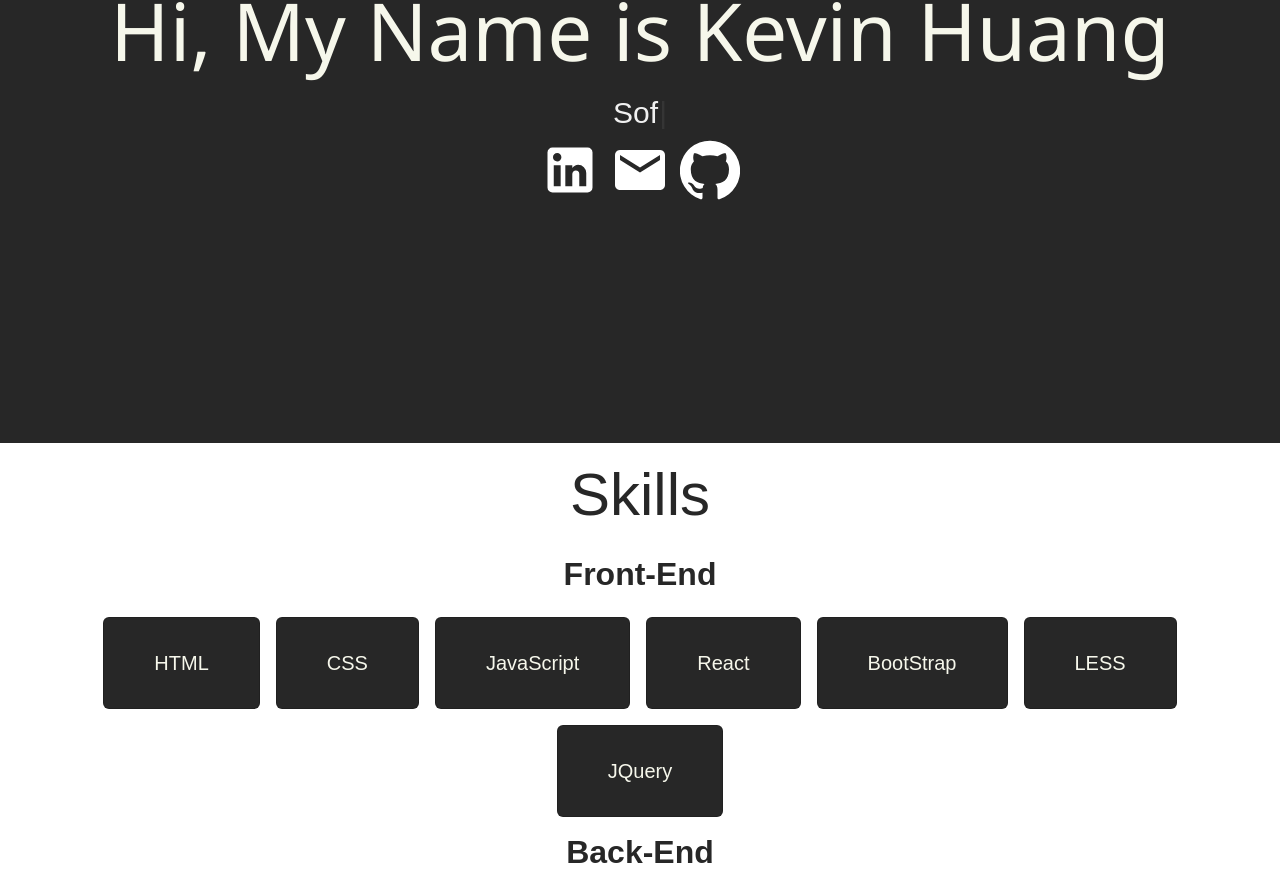
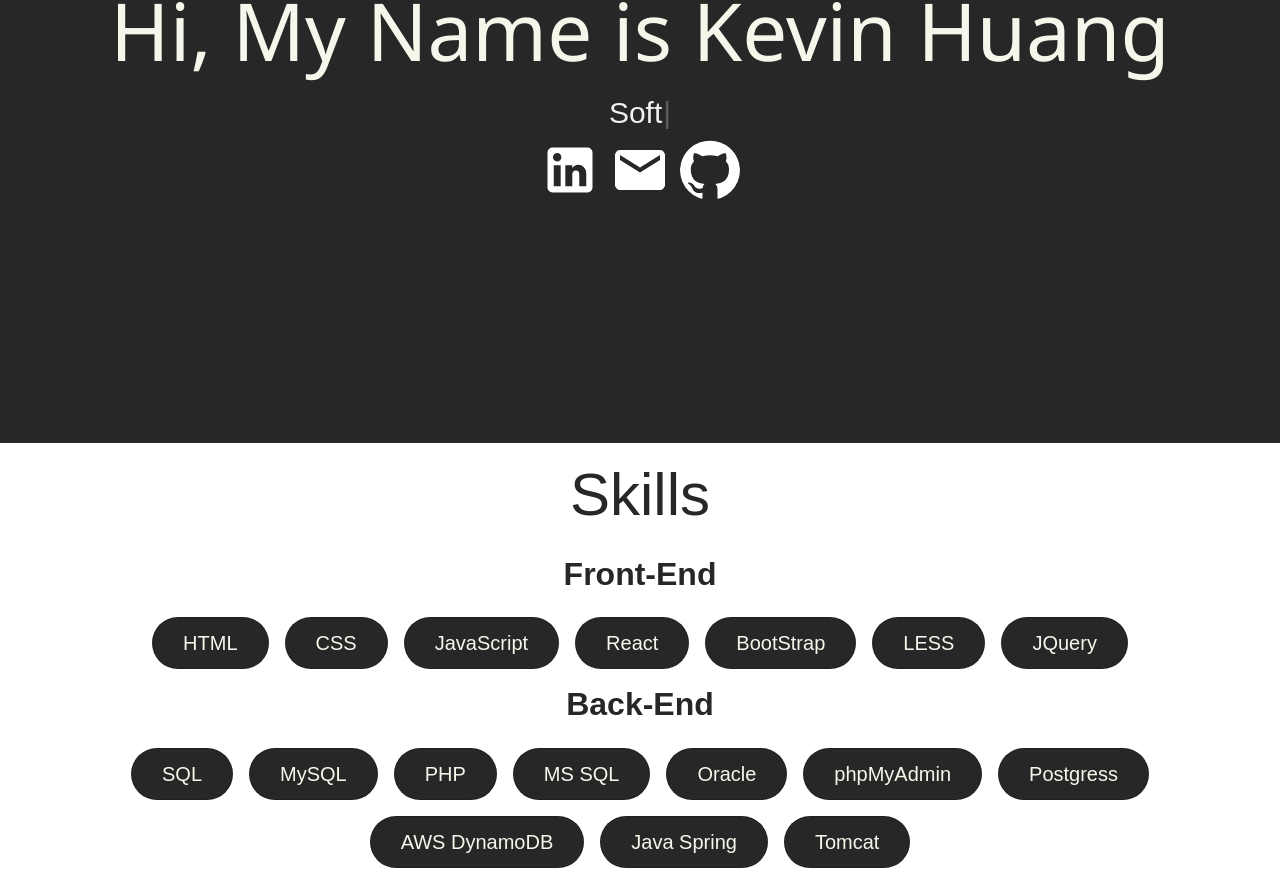
Before and after one commit to kevinhuang19/kevinhuang19.github.io, a React (Create React App) app: page / in a window 1280 px wide. Shown: the part 357-1227 px from the top of the page. Built offline with nearby package versions, Linux system fonts and the light colour scheme.

Commit message:
Update Home.css

```diff
--- a/src/styles/Home.css
+++ b/src/styles/Home.css
@@ -59,7 +59,7 @@
 }
 
 .card-body {
-  padding: 30px 50px !important;
+  padding: 10px 30px !important;
 }
 
 @media only screen and (max-width: 600px) {
@@ -90,7 +90,7 @@
 }
 
 .button {
-  border-radius: 15px;
+  border-radius: 50px !important;
   text-align: center;
 }
 
```
